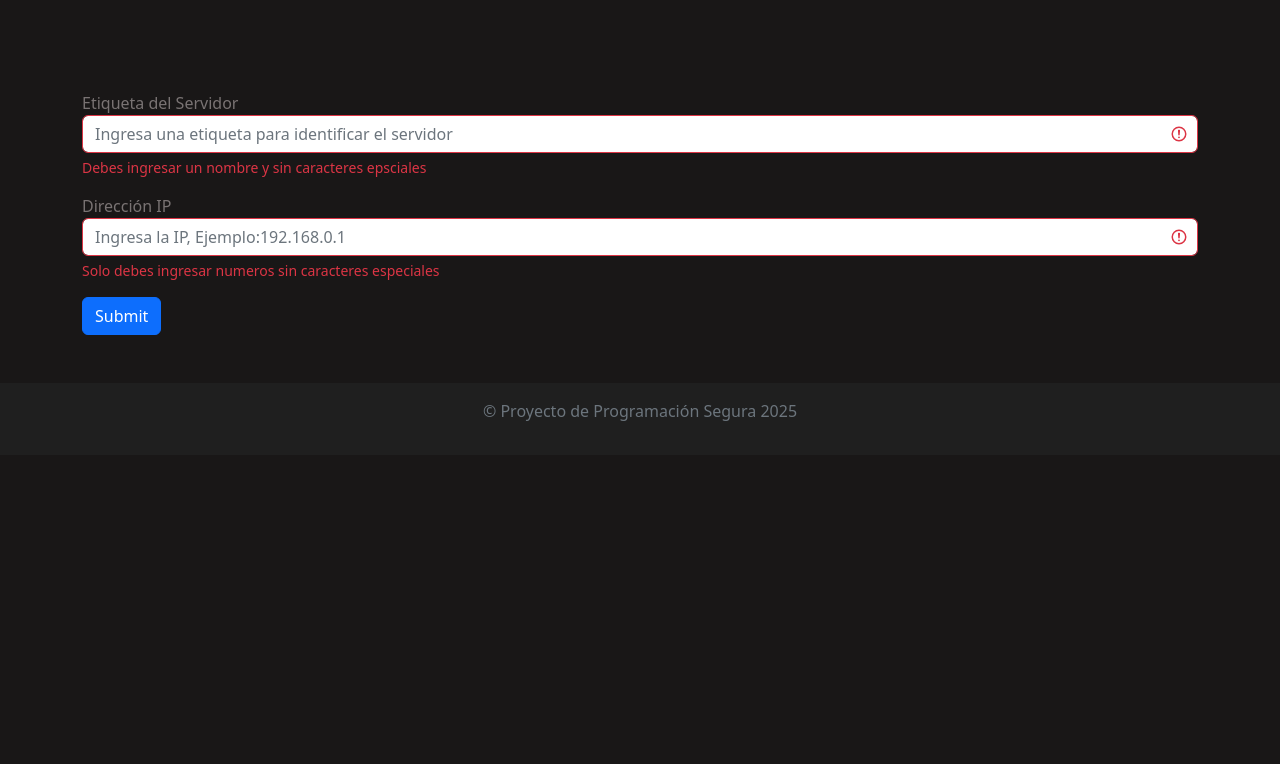
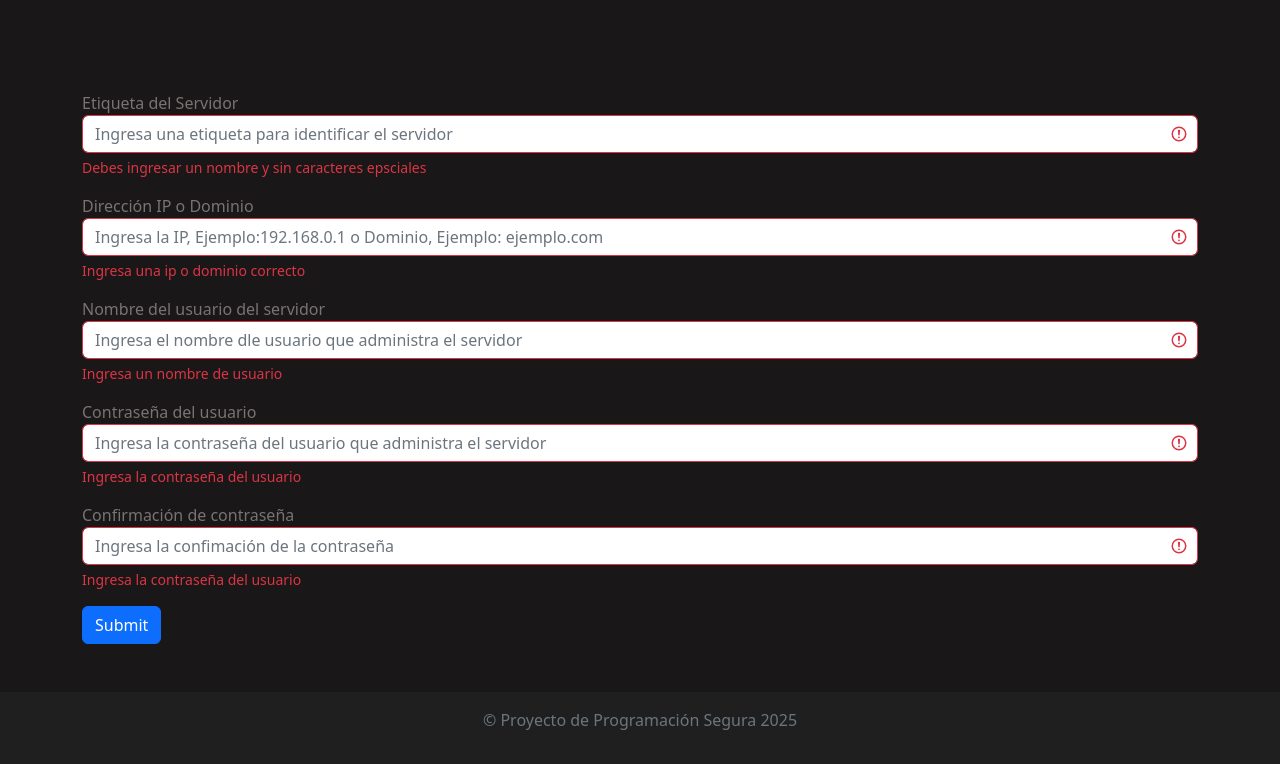
Before and after one commit to IsaLanCe/Proyecto, a Django app: template Proyecto/proyecto/templates/registroServidor.html in a window 1280 px wide. Shown: the part 229-993 px from the top of the page. Before the commit the page ends 650 px from the top, so only its background shows below. Run offline with Django 4.2, Linux system fonts and the light colour scheme; the template is opened without the code that fills it, so the values that code supplies are empty; some libraries are stand-ins or nearby versions.

Commit message:
Campos para agregar un servidor

```diff
--- a/Proyecto/proyecto/templates/registroServidor.html
+++ b/Proyecto/proyecto/templates/registroServidor.html
@@ -3,7 +3,7 @@
 {% block titulo %}Registro{% endblock %}
 
 {% block scripts %}
-<script src="https://www.google.com/recaptcha/api.js" async defer></script>
+
 {% endblock %}
 
 {% block contenido %}
@@ -23,7 +23,7 @@
 	 {% csrf_token %}
 
      <div class="mb-3 mt-3">
-	<label for="Usuario">Etiqueta del Servidor</label>
+	<label for="server">Etiqueta del Servidor</label>
 	<input type="text" class="form-control" id="server" placeholder="Ingresa una etiqueta para identificar el servidor" name="server" pattern="[a-zA-Z0-9 _-]+" required>
     <div class="valid-feedback">¡OK!</div>
     <div class="invalid-feedback">Debes ingresar un nombre y sin caracteres epsciales</div>
@@ -32,11 +32,35 @@
 
 
     <div class="mb-3">
-	<label for="passwd">Dirección IP</label>
-	<input type="text" class="form-control" id="ip" placeholder="Ingresa la IP, Ejemplo:192.168.0.1" name="ip" pattern="[a-zA-Z0-9 _-]+" required>
+	<label for="domain">Dirección IP o Dominio</label>
+	<input type="text" class="form-control" id="domain" placeholder="Ingresa la IP, Ejemplo:192.168.0.1 o Dominio, Ejemplo: ejemplo.com" name="domain" pattern="[a-zA-Z0-9-]+" required>
     <div class="valid-feedback">¡OK!</div>
-    <div class="invalid-feedback">Solo debes ingresar numeros sin caracteres especiales</div>
+    <div class="invalid-feedback">Ingresa una ip o dominio correcto</div>
      </div>
+    </div>
+
+    <div class="mb-3">
+    <label for="user">Nombre del usuario del servidor</label>
+    <input type="text" class="form-control" id="user" placeholder="Ingresa el nombre dle usuario que administra el servidor" name="user" pattern="[a-zA-Z0-9]+" required>
+    <div class="valid-feedback">¡OK!</div>
+    <div class="invalid-feedback">Ingresa un nombre de usuario</div>
+      </div>
+    </div>
+
+    <div class="mb-3">
+    <label for="pass">Contraseña del usuario</label>
+    <input type="text" class="form-control" id="pass" placeholder="Ingresa la contraseña del usuario que administra el servidor" name="pass" pattern="[a-zA-Z0-9_-]+" required>
+    <div class="valid-feedback">¡OK!</div>
+    <div class="invalid-feedback">Ingresa la contraseña del usuario</div>
+      </div>
+    </div>
+
+    <div class="mb-3">
+    <label for="pass2">Confirmación de contraseña</label>
+    <input type="text" class="form-control" id="pass2" placeholder="Ingresa la confimación de la contraseña" name="pass2" pattern="[a-zA-Z0-9_-]+" required>
+    <div class="valid-feedback">¡OK!</div>
+    <div class="invalid-feedback">Ingresa la contraseña del usuario</div>
+      </div>
     </div>
 
     <button type="submit" class="btn btn-primary">Submit</button>
```
Also changed, not shown: 1 other file.
